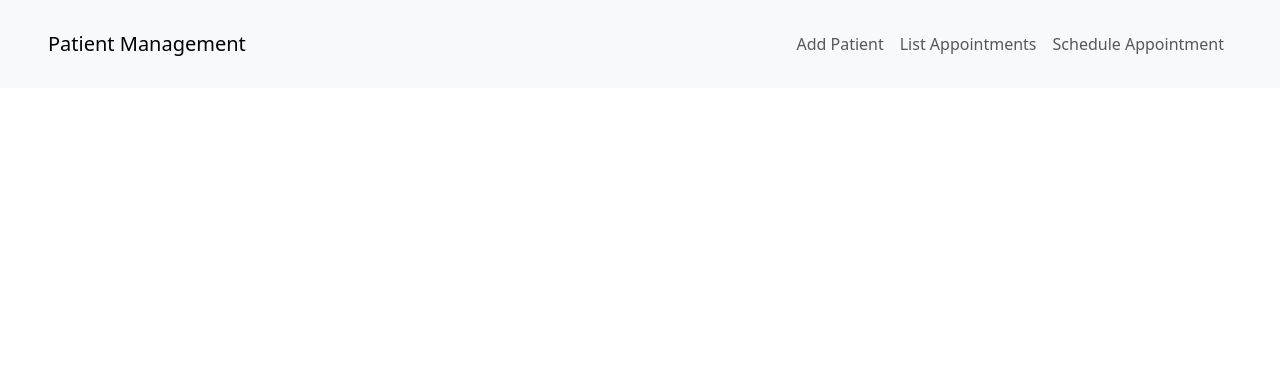
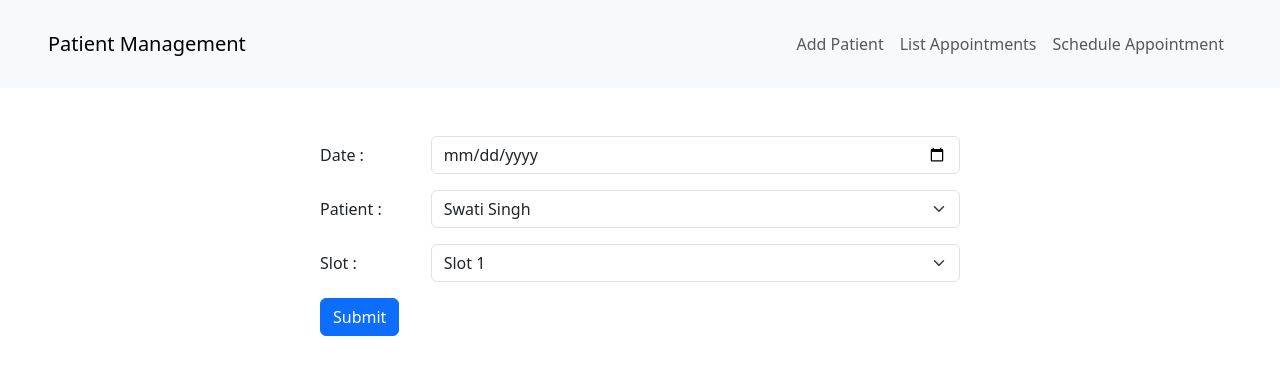
Before and after one commit to ShubhamVerma111/PatientManagement_Flask, a React (Create React App) app in the folder frontend/: page /add_appointment in a window 1280 px wide. Shown: the top 374 px of the page. Built offline with nearby package versions, Linux system fonts and the light colour scheme.

Commit message:
add appointment form added

```diff
--- a/frontend/src/App.js
+++ b/frontend/src/App.js
@@ -6,6 +6,7 @@ import PatientTable from './components/PatientTable';
 import AppointmentTable from './components/AppointmentTable';
 import Model from './components/Model';
 import PatientForm from './components/PatientForm';
+import AppointmentForm from './components/AppointmentForm';
 
 function App() {
   const initialModelData = {
@@ -24,6 +25,7 @@ function App() {
           <Route exact path="/" element={<PatientTable setModelData={setModelData} />} />
           <Route path="/appointments" element={<AppointmentTable setModelData={setModelData} />} />
           <Route exact path="/add_patient" element={<PatientForm />} />
+          <Route exact path="/add_appointment" element={<AppointmentForm />} />
         </Routes>
 
         <Model modelData={modelData} />
--- /dev/null
+++ b/frontend/src/components/AppointmentForm.jsx
@@ -0,0 +1,83 @@
+import React, { useState } from "react";
+
+export default function AppointmentForm() {
+    const [formData, setFormData] = useState({
+        'date': '', 'patient': 3, 'slot': ''
+    })
+    function updateFormData(e) {
+        setFormData(pre => {
+            return {
+                ...pre,
+                [e.target.name] : e.target.value,
+            }
+        });
+    }
+
+    function handelSubmit(){
+        console.log(formData)
+    }
+
+    const data = [
+        {
+            "age": 32,
+            "disease": "fever",
+            "gender": "male",
+            "id": 2,
+            "name": "Karan Yadav",
+            "phone": "948435"
+        },
+        {
+            "age": 20,
+            "disease": "low bp",
+            "gender": "female",
+            "id": 3,
+            "name": "Swati Singh",
+            "phone": "900235"
+        },
+        {
+            "age": 23,
+            "disease": "dengue",
+            "gender": "Male",
+            "id": 4,
+            "name": "Rohit Dale",
+            "phone": "453213"
+        }
+    ]
+
+    return (
+        <div className="d-flex justify-content-center">
+            <form className="w-50">
+                <div className="row mb-3">
+                    <label htmlFor="date" className="col-sm-2 col-form-label">Date :</label>
+                    <div className="col-sm-10">
+                        <input type="date" className="form-control" value={formData['date']} onChange={(e) => { updateFormData(e) }} name="date" id="date" />
+                    </div>
+                </div>
+                <div className="row mb-3">
+                    <label htmlFor="patient" className="col-sm-2 col-form-label">Patient :</label>
+                    <div className="col-sm-10">
+                        <select name="patient" id="patient" value={formData['patient']} onChange={(e) => { updateFormData(e) }} className="form-select">
+                            {
+                                data.map(patient => <option key={patient['id']} value={patient['id']}>{patient['name']}</option>)
+                            }
+                        </select>
+                    </div>
+                </div>
+                <div className="row mb-3">
+                    <label htmlFor="slot" className="col-sm-2 col-form-label">Slot :</label>
+                    <div className="col-sm-10">
+                        <select name="slot" id="slot" value={formData['slot']} onChange={(e) => { updateFormData(e) }} className="form-select">
+                            <option value={1}>Slot 1</option>
+                            <option value={2}>Slot 2</option>
+                            <option value={3}>Slot 3</option>
+                            <option value={4}>Slot 4</option>
+                            <option value={5}>Slot 5</option>
+                            <option value={6}>Slot 6</option>
+                        </select>
+                    </div>
+                </div>
+                <button type="button" onClick={handelSubmit} className="btn btn-primary">Submit</button>
+            </form>
+        </div>
+    )
+}
--- a/frontend/src/components/Navbar.jsx
+++ b/frontend/src/components/Navbar.jsx
@@ -21,7 +21,7 @@ export default function Navbar() {
                             <a className="nav-link" href="/appointments">List Appointments</a>
                         </li>
                         <li className="nav-item">
-                            <a href="#" className="nav-link">Schedule Appointment</a>
+                            <a href="/add_appointment" className="nav-link">Schedule Appointment</a>
                         </li>
                     </ul>
                 </div>
```
